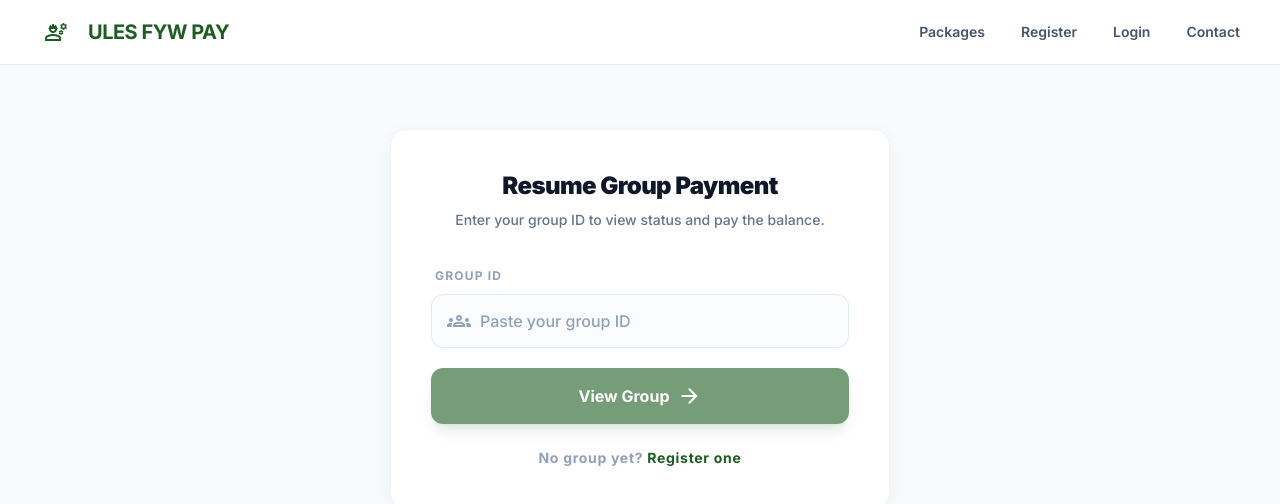
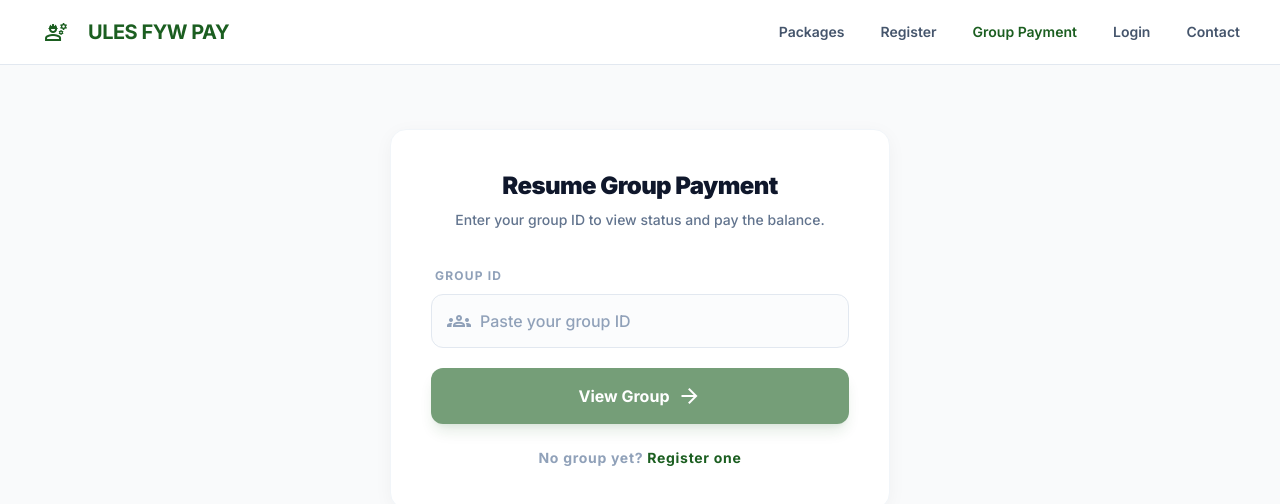
Before and after one commit to Korex23/fyw-frontend, a Next.js app: page /group/resume in a window 1280 px wide. Shown: the top 504 px of the page. Built offline with nearby package versions, Linux system fonts and the light colour scheme.

Commit message:
gropusssss

```diff
--- a/src/components/common/Navbar.tsx
+++ b/src/components/common/Navbar.tsx
@@ -27,6 +27,7 @@ export function Header() {
   const registerActive =
     pathname === "/register" || pathname.startsWith("/register");
   const loginActive = pathname === "/login";
+  const groupActive = pathname === "/group" || pathname.startsWith("/group");
 
   useEffect(() => {
     setIsLoggedIn(Boolean(localStorage.getItem("fyw_matric")));
@@ -110,6 +111,9 @@ export function Header() {
                 >
                   Register
                 </Link>
+                <Link className={desktopLinkClass(groupActive)} href="/group">
+                  Group Payment
+                </Link>
                 <Link className={desktopLinkClass(loginActive)} href="/login">
                   Login
                 </Link>
@@ -185,6 +189,13 @@ export function Header() {
                 </Link>
                 <Link
                   onClick={() => setOpen(false)}
+                  className={mobileLinkClass(groupActive)}
+                  href="/group"
+                >
+                  Group Payment
+                </Link>
+                <Link
+                  onClick={() => setOpen(false)}
                   className={mobileLinkClass(loginActive)}
                   href="/login"
                 >
```
